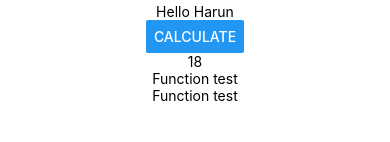
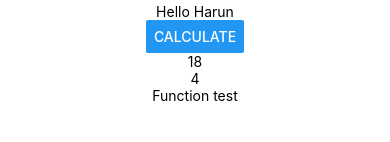
Before and after one commit to mob-dev-org/Harun_praksa, a React Native app: screen / in a window 390 px wide. Shown: the part 158-300 px from the top of the page. Built offline with nearby package versions, Linux system fonts and the light colour scheme.

Commit message:
refactor(example): edit

```diff
--- a/App.tsx
+++ b/App.tsx
@@ -33,11 +33,9 @@ export default function App() {
     };
     fullName('Harun', 'Husejnovic');
     let numberA: number = 3;
-    let numberB: number = 2;
+    let numberB: number = 1;
 
-    const sum = (): number => {
-        return numberA + numberB;
-    };
+    const sum = (): number => numberA + numberB;
 
     let numA: number = 6;
     let numB: number = 3;
@@ -53,7 +51,7 @@ export default function App() {
             {/* <Button title="Result" onPress={sum} /> */}
             <Button title="Calculate" onPress={calculate} />
             <Text>{calculateResult}</Text>
-            <Text>Function test</Text>
+            <Text>{sum()}</Text>
             <Text>Function test</Text>
         </View>
     );
```
